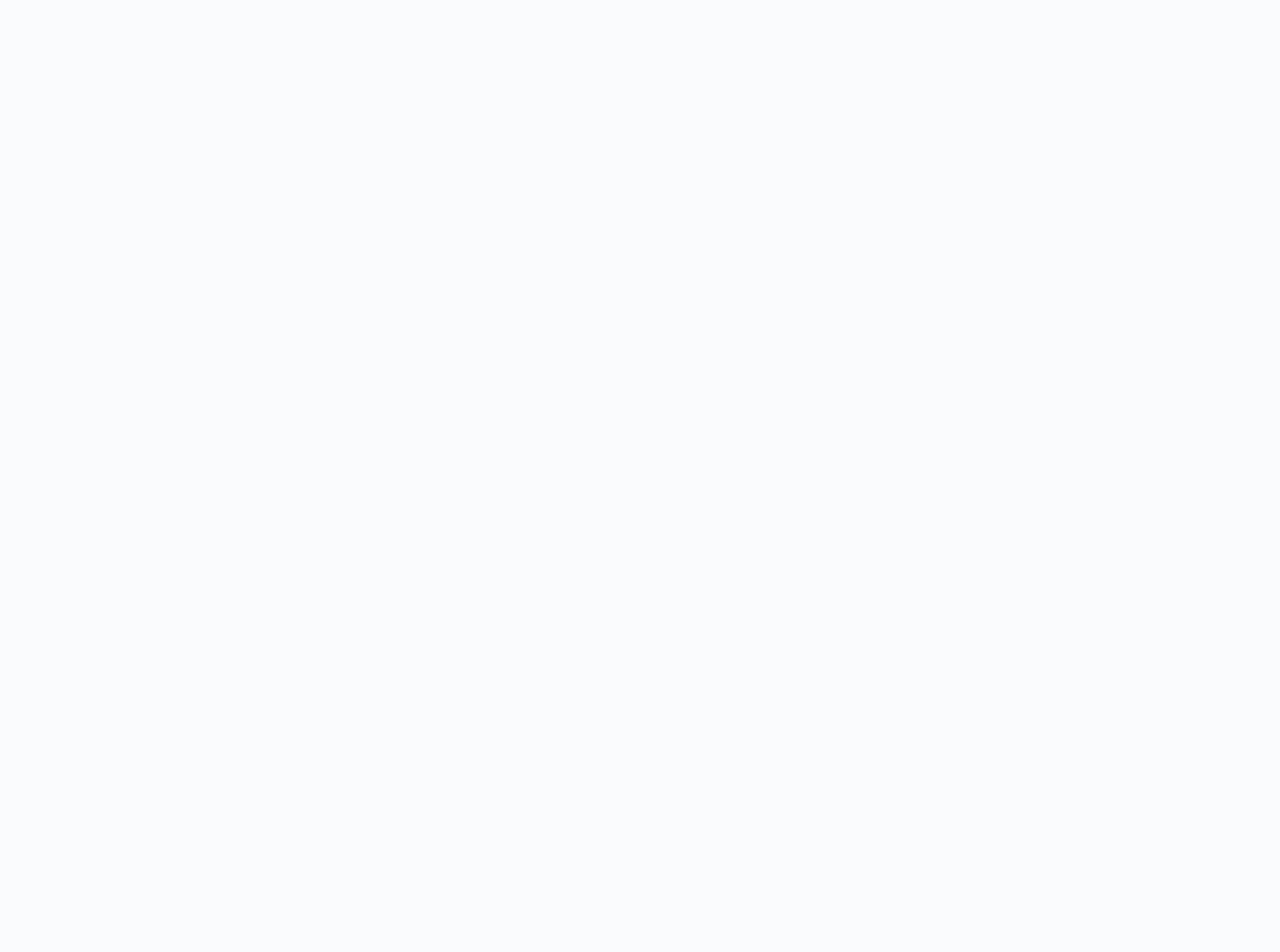
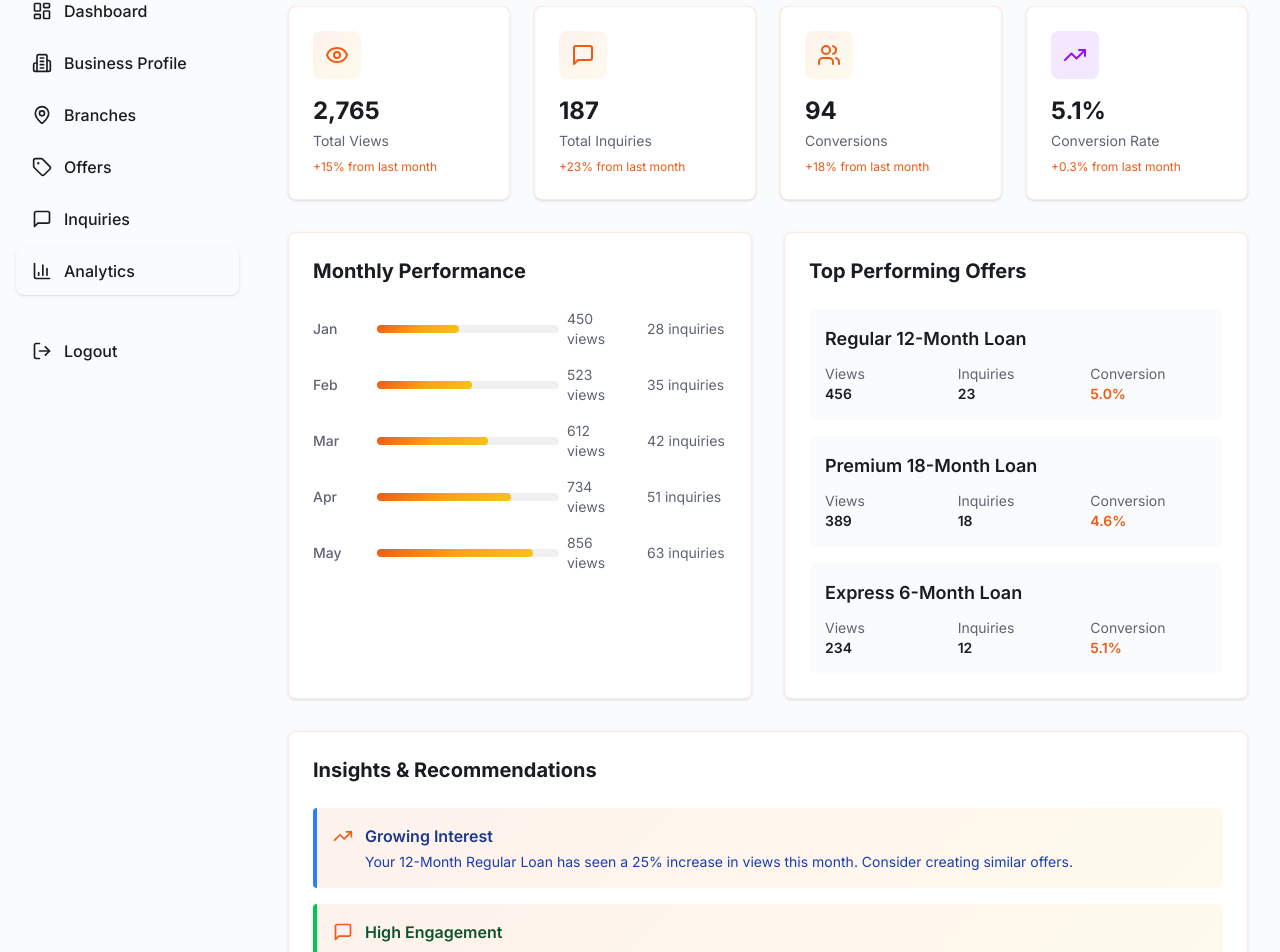
Before and after one commit to wimansa-samudinee/AurumLK, a React (Vite) app in the folder frontend/: page /business/analytics in a window 1280 px wide. Shown: the part 126-1078 px from the top of the page. Before the commit the page ends 800 px from the top, so only its background shows below. Built offline with nearby package versions, Linux system fonts and the light colour scheme.

Commit message:
feat : Add Business Analytics UI

```diff
--- a/frontend/src/pages/business/BusinessAnalytics.tsx
+++ b/frontend/src/pages/business/BusinessAnalytics.tsx
@@ -1,3 +1,153 @@
+import DashboardSidebar from "../../components/DashboardSidebar";
+import { TrendingUp, Users, Eye, MessageSquare } from "lucide-react";
+
 export default function BusinessAnalytics() {
-	return <h1>Business Analytics</h1>;
+  const monthlyData = [
+    { month: "Jan", views: 450, inquiries: 28, conversions: 12 },
+    { month: "Feb", views: 523, inquiries: 35, conversions: 15 },
+    { month: "Mar", views: 612, inquiries: 42, conversions: 18 },
+    { month: "Apr", views: 734, inquiries: 51, conversions: 22 },
+    { month: "May", views: 856, inquiries: 63, conversions: 27 },
+  ];
+
+  const topOffers = [
+    { name: "Regular 12-Month Loan", views: 456, inquiries: 23, conversion: "5.0%" },
+    { name: "Premium 18-Month Loan", views: 389, inquiries: 18, conversion: "4.6%" },
+    { name: "Express 6-Month Loan", views: 234, inquiries: 12, conversion: "5.1%" },
+  ];
+
+  return (
+    <div className="flex min-h-screen bg-gray-50">
+      <DashboardSidebar role="business" />
+
+      <main className="flex-1">
+        <div className="p-8">
+          <div className="mb-8">
+            <h1 className="text-3xl font-bold text-gray-900 mb-2">Business Analytics</h1>
+            <p className="text-gray-600">Track your performance and insights</p>
+          </div>
+
+          <div className="grid grid-cols-1 md:grid-cols-4 gap-6 mb-8">
+            <div className="bg-white rounded-lg shadow-sm border p-6">
+              <div className="flex items-center justify-between mb-4">
+                <div className="w-12 h-12 bg-blue-100 rounded-lg flex items-center justify-center">
+                  <Eye className="w-6 h-6 text-blue-600" />
+                </div>
+              </div>
+              <div className="text-2xl font-bold text-gray-900 mb-1">2,765</div>
+              <div className="text-sm text-gray-600 mb-2">Total Views</div>
+              <div className="text-xs text-green-600">+15% from last month</div>
+            </div>
+
+            <div className="bg-white rounded-lg shadow-sm border p-6">
+              <div className="flex items-center justify-between mb-4">
+                <div className="w-12 h-12 bg-green-100 rounded-lg flex items-center justify-center">
+                  <MessageSquare className="w-6 h-6 text-green-600" />
+                </div>
+              </div>
+              <div className="text-2xl font-bold text-gray-900 mb-1">187</div>
+              <div className="text-sm text-gray-600 mb-2">Total Inquiries</div>
+              <div className="text-xs text-green-600">+23% from last month</div>
+            </div>
+
+            <div className="bg-white rounded-lg shadow-sm border p-6">
+              <div className="flex items-center justify-between mb-4">
+                <div className="w-12 h-12 bg-amber-100 rounded-lg flex items-center justify-center">
+                  <Users className="w-6 h-6 text-amber-600" />
+                </div>
+              </div>
+              <div className="text-2xl font-bold text-gray-900 mb-1">94</div>
+              <div className="text-sm text-gray-600 mb-2">Conversions</div>
+              <div className="text-xs text-green-600">+18% from last month</div>
+            </div>
+
+            <div className="bg-white rounded-lg shadow-sm border p-6">
+              <div className="flex items-center justify-between mb-4">
+                <div className="w-12 h-12 bg-purple-100 rounded-lg flex items-center justify-center">
+                  <TrendingUp className="w-6 h-6 text-purple-600" />
+                </div>
+              </div>
+              <div className="text-2xl font-bold text-gray-900 mb-1">5.1%</div>
+              <div className="text-sm text-gray-600 mb-2">Conversion Rate</div>
+              <div className="text-xs text-green-600">+0.3% from last month</div>
+            </div>
+          </div>
+
+          <div className="grid grid-cols-1 lg:grid-cols-2 gap-8 mb-8">
+            <div className="bg-white rounded-lg shadow-sm border p-6">
+              <h2 className="text-xl font-bold text-gray-900 mb-6">Monthly Performance</h2>
+              <div className="space-y-4">
+                {monthlyData.map((data, index) => (
+                  <div key={index} className="flex items-center justify-between">
+                    <span className="text-sm font-medium text-gray-700 w-12">{data.month}</span>
+                    <div className="flex-1 mx-4">
+                      <div className="flex items-center space-x-2">
+                        <div className="flex-1 bg-gray-200 rounded-full h-2">
+                          <div
+                            className="bg-amber-500 h-2 rounded-full"
+                            style={{ width: `${(data.views / 1000) * 100}%` }}
+                          />
+                        </div>
+                        <span className="text-sm text-gray-600 w-16">{data.views} views</span>
+                      </div>
+                    </div>
+                    <span className="text-sm text-gray-600 w-20">{data.inquiries} inquiries</span>
+                  </div>
+                ))}
+              </div>
+            </div>
+
+            <div className="bg-white rounded-lg shadow-sm border p-6">
+              <h2 className="text-xl font-bold text-gray-900 mb-6">Top Performing Offers</h2>
+              <div className="space-y-4">
+                {topOffers.map((offer, index) => (
+                  <div key={index} className="p-4 bg-gray-50 rounded-lg">
+                    <h3 className="font-semibold text-gray-900 mb-3">{offer.name}</h3>
+                    <div className="grid grid-cols-3 gap-4 text-sm">
+                      <div>
+                        <div className="text-gray-600">Views</div>
+                        <div className="font-semibold">{offer.views}</div>
+                      </div>
+                      <div>
+                        <div className="text-gray-600">Inquiries</div>
+                        <div className="font-semibold">{offer.inquiries}</div>
+                      </div>
+                      <div>
+                        <div className="text-gray-600">Conversion</div>
+                        <div className="font-semibold text-green-600">{offer.conversion}</div>
+                      </div>
+                    </div>
+                  </div>
+                ))}
+              </div>
+            </div>
+          </div>
+
+          <div className="bg-white rounded-lg shadow-sm border p-6">
+            <h2 className="text-xl font-bold text-gray-900 mb-6">Insights & Recommendations</h2>
+            <div className="space-y-4">
+              <div className="flex items-start space-x-3 p-4 bg-blue-50 border-l-4 border-blue-500 rounded">
+                <TrendingUp className="w-5 h-5 text-blue-600 mt-0.5" />
+                <div>
+                  <h4 className="font-semibold text-blue-900 mb-1">Growing Interest</h4>
+                  <p className="text-sm text-blue-800">
+                    Your 12-Month Regular Loan has seen a 25% increase in views this month. Consider creating similar offers.
+                  </p>
+                </div>
+              </div>
+              <div className="flex items-start space-x-3 p-4 bg-green-50 border-l-4 border-green-500 rounded">
+                <MessageSquare className="w-5 h-5 text-green-600 mt-0.5" />
+                <div>
+                  <h4 className="font-semibold text-green-900 mb-1">High Engagement</h4>
+                  <p className="text-sm text-green-800">
+                    Your average response time to inquiries is 2 hours, which is excellent. Keep up the good work!
+                  </p>
+                </div>
+              </div>
+            </div>
+          </div>
+        </div>
+      </main>
+    </div>
+  );
 }
```
